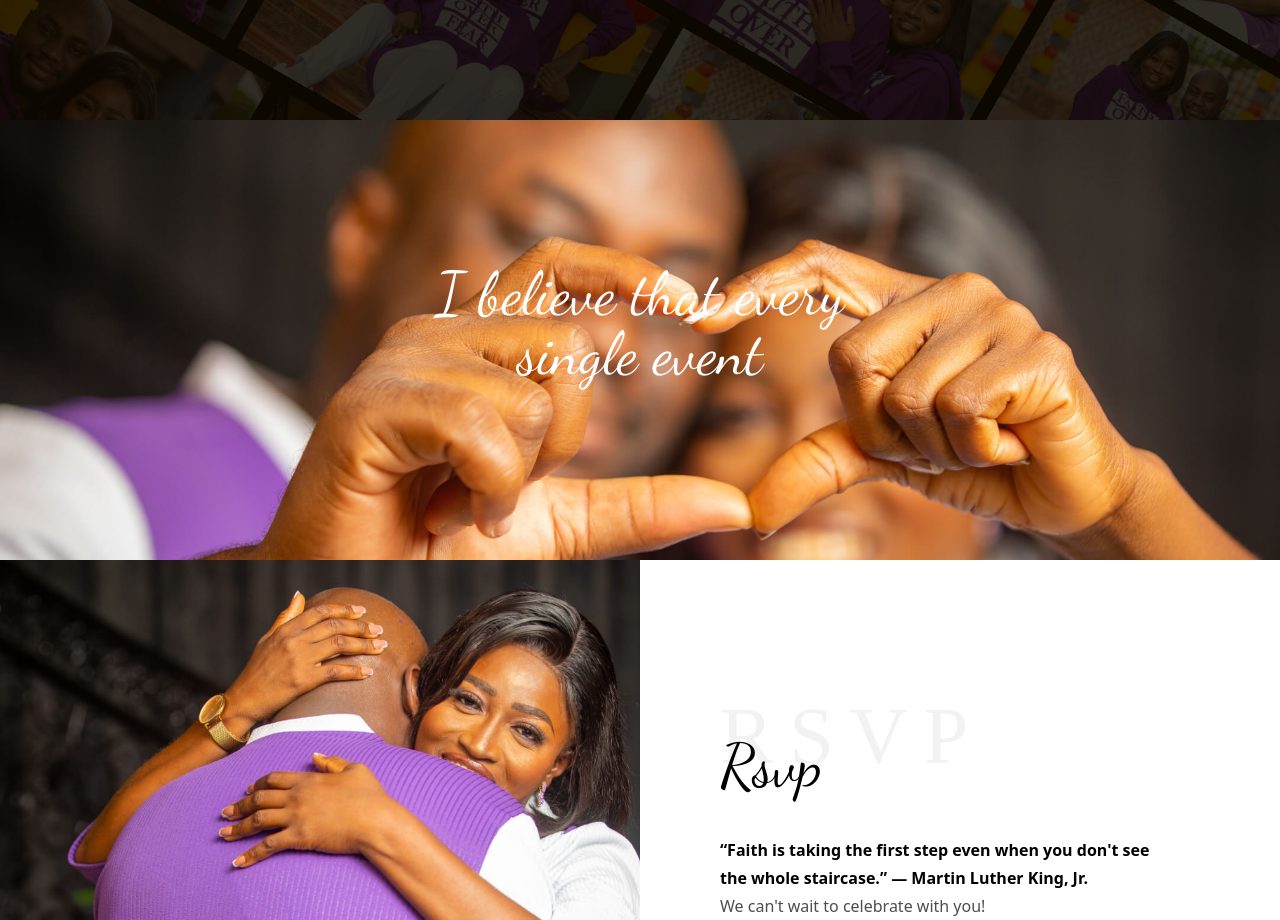
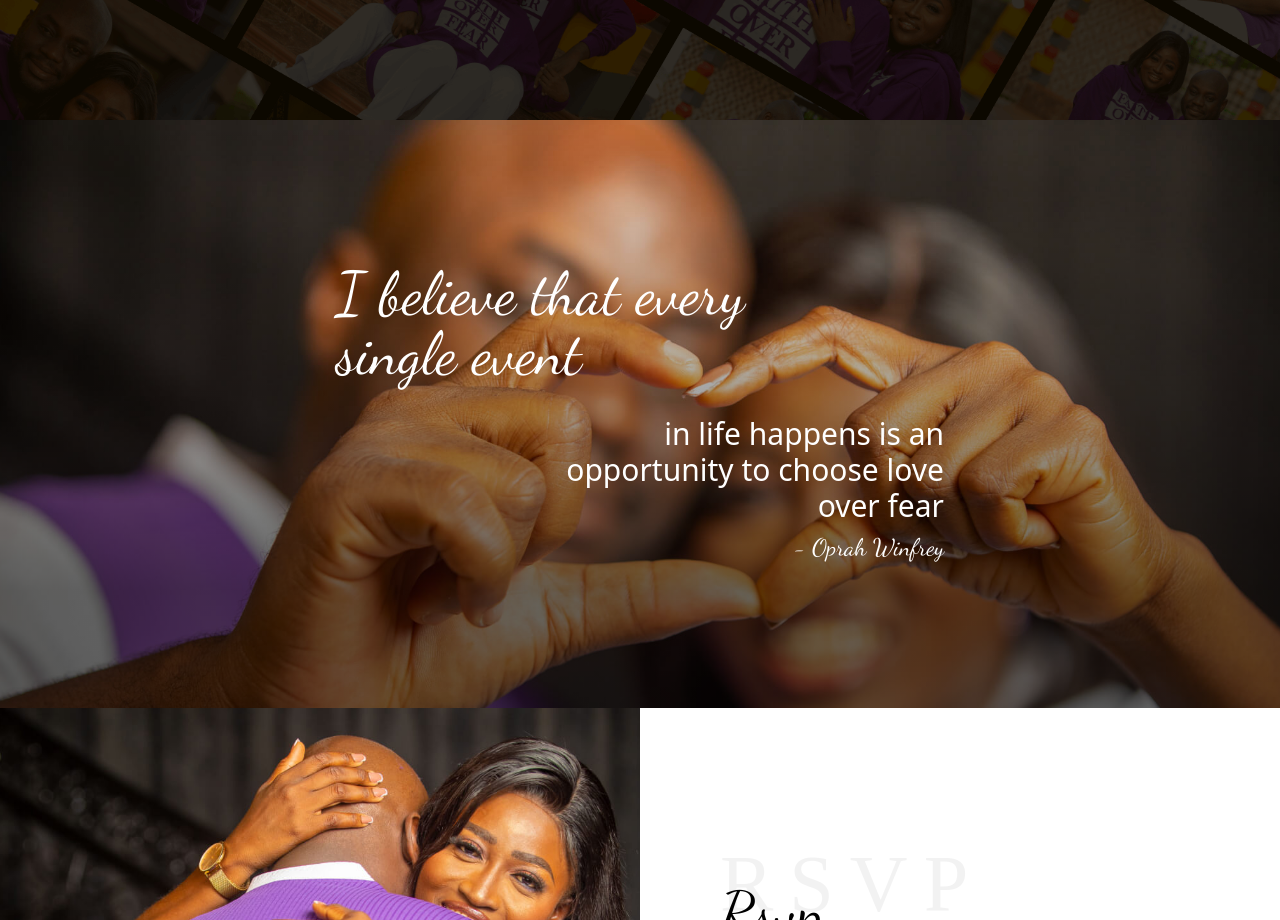
Before and after one commit to pyplacca/thebrews, a Vue app: page / in a window 1280 px wide. Shown: the part 1480-2400 px from the top of the page. Built offline with nearby package versions, Linux system fonts and the light colour scheme; no server answers; a web font is replaced by a local one.

Commit message:
chore: update text content on connection section

```diff
--- a/src/views/Home.vue
+++ b/src/views/Home.vue
@@ -23,7 +23,8 @@ section#story.play {
 }
 
 section#connection {
-  background-image: url("@/assets/images/story.jpg");
+  background-image: linear-gradient(to top, rgb(0, 0, 0, 0.6) 20%, transparent),
+    url("@/assets/images/story.jpg");
   background-size: cover;
   background-repeat: no-repeat;
   background-position: center;
@@ -151,15 +152,18 @@ section#connection {
 
   <!--  -->
   <section id="connection">
-    <div class="container py-36 text-white">
-      <h2 class="text-center text-6xl mb-8 font-serif">
+    <blockquote class="container max-w-screen-md py-36 text-white">
+      <div class="text-6xl mb-8 font-serif">
         I believe that every <br />
         single event
-      </h2>
-      <!-- <p class="text-center text-3xl max-w-sm mx-auto font-normal">
-        I want the connection, the vulnerability
-      </p> -->
-    </div>
+      </div>
+      <p class="text-right text-3xl max-w-sm ml-auto">
+        in life happens is an opportunity to choose love over fear
+      </p>
+      <cite class="block font-serif not-italic text-2xl w-fit ml-auto mt-2">
+        - Oprah Winfrey
+      </cite>
+    </blockquote>
   </section>
 
   <!-- rsvp -->
```
